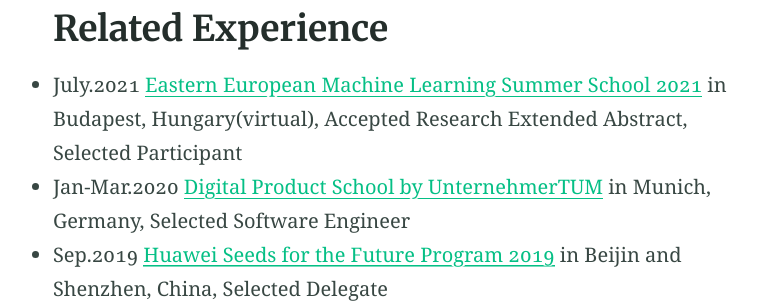
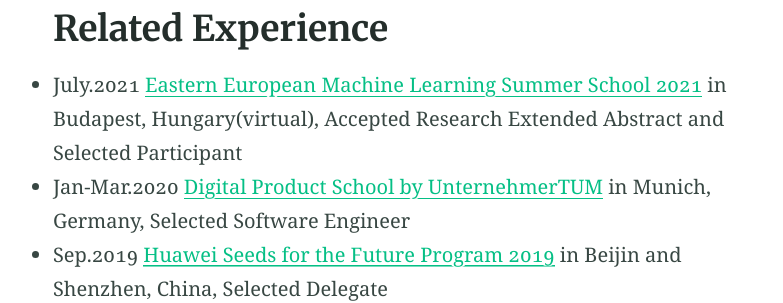
Before and after one commit to NaosFabrik/NaosFabrik.github.io, a Jekyll site: the page built from elements.md, in a window 1280 px wide. Shown: the part 1029-1332 px from the top of the page, without its empty margins (230-1013 px from the left). Built offline with Jekyll 4.4.1, drawn with Linux system fonts in a browser that asks for light colours.

Commit message:
Update elements.md

```diff
--- a/elements.md
+++ b/elements.md
@@ -28,7 +28,7 @@
 
 
 ## Related Experience
-* July.2021 [Eastern European Machine Learning Summer School 2021](https://www.eeml.eu/home) in Budapest, Hungary(virtual), Accepted Research Extended Abstract, Selected Participant
+* July.2021 [Eastern European Machine Learning Summer School 2021](https://www.eeml.eu/home) in Budapest, Hungary(virtual), Accepted Research Extended Abstract and Selected Participant
 
 * Jan-Mar.2020 [Digital Product School by UnternehmerTUM](https://digitalproductschool.io/) in Munich, Germany, Selected Software Engineer
 
```
